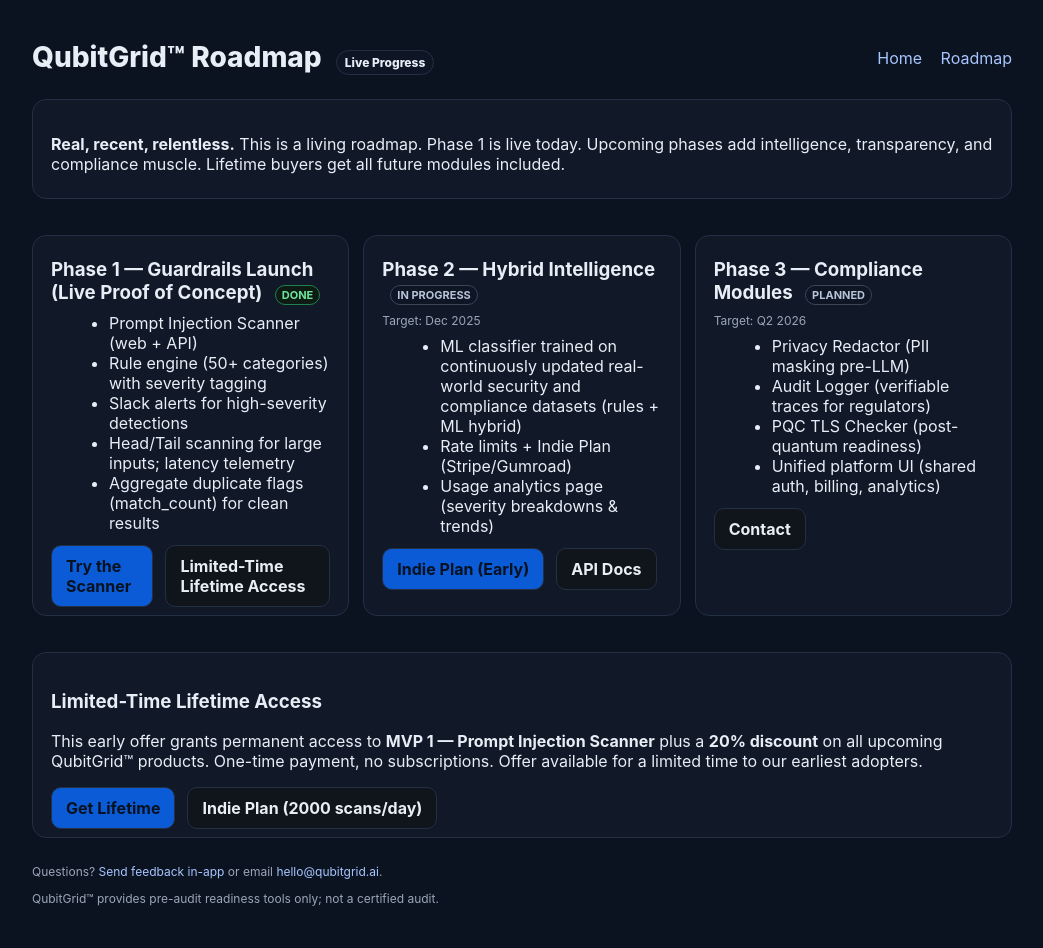
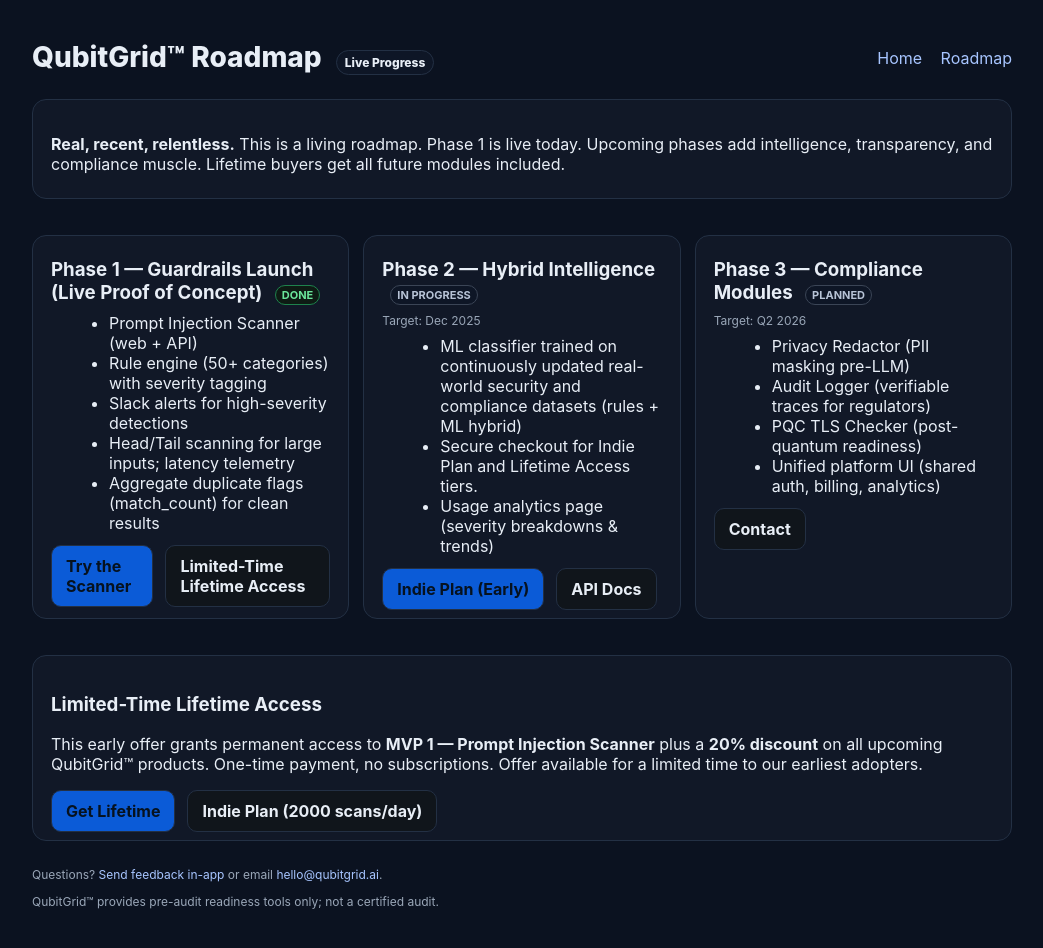
Before and after one commit to sentientcosmos/quantumedge, a plain HTML site: page 1 - Scanner/roadmap.html in a window 1280 px wide. Shown: the whole page, without its empty margins (118-1161 px from the left). Drawn offline with Linux system fonts and the light colour scheme.

```diff
--- a/1 - Scanner/roadmap.html
+++ b/1 - Scanner/roadmap.html
@@ -69,7 +69,7 @@
         <div class="eta">Target: Dec 2025</div>
         <ul>
           <li>ML classifier trained on continuously updated real-world security and compliance datasets (rules + ML hybrid)</li>
-          <li>Rate limits + Indie Plan (Stripe/Gumroad)</li>
+          <li>Secure checkout for Indie Plan and Lifetime Access tiers.</li>
           <li>Usage analytics page (severity breakdowns & trends)</li>
         </ul>
         <div class="cta">
```
